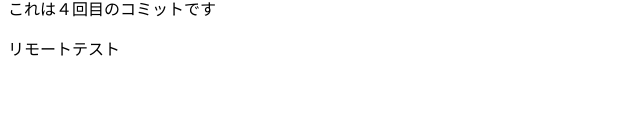
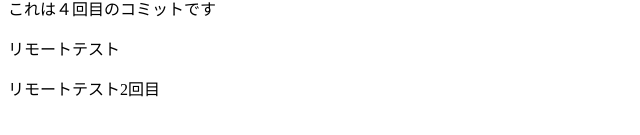
Before and after one commit to felicastudy/git-test, a plain HTML site: page index.html in a window 1280 px wide. Shown: the part 311-446 px from the top of the page, without its empty margins (0-640 px from the left). Drawn offline with Linux system fonts and the light colour scheme.

Commit message:
コミットテスト

```diff
--- a/index.html
+++ b/index.html
@@ -18,6 +18,7 @@
   <h2>コミットテスト</h2>
   <p>これは４回目のコミットです</p>
   <p>リモートテスト</p>
+  <p>リモートテスト2回目</p>
   </section>
 
 </body>
```
